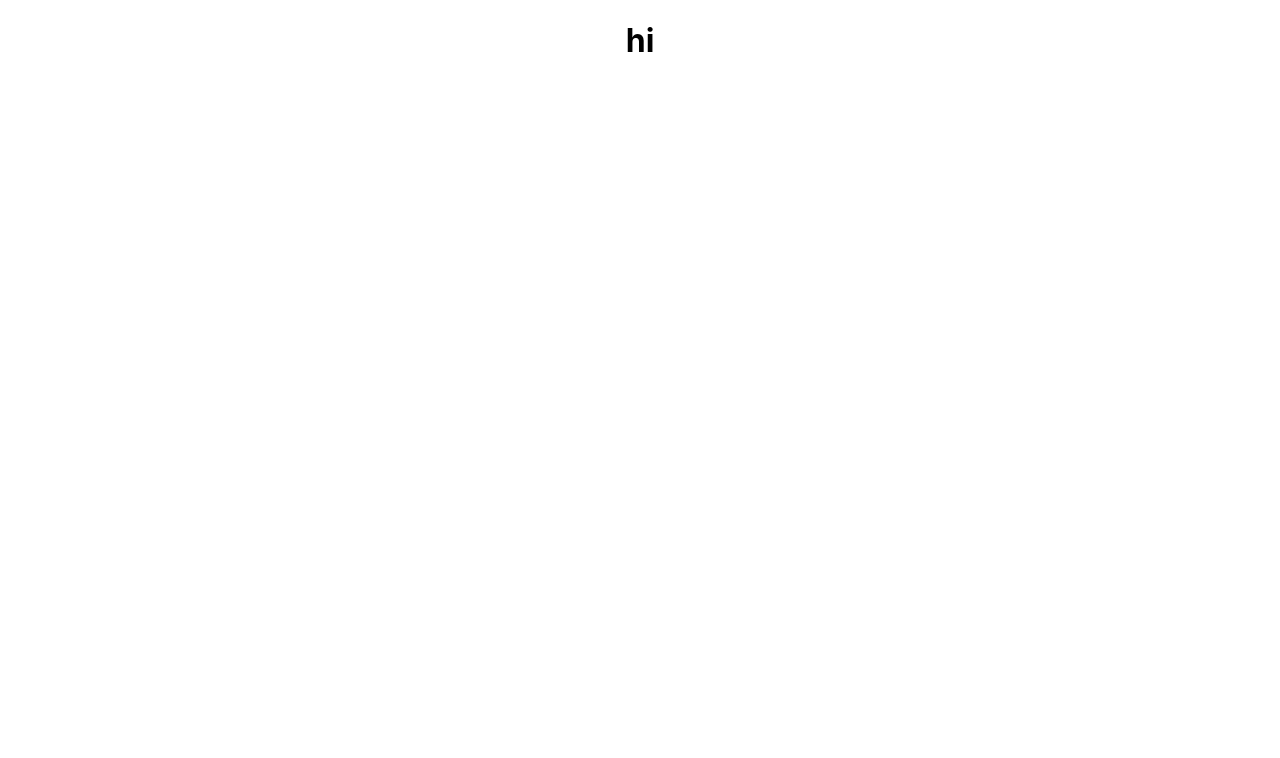
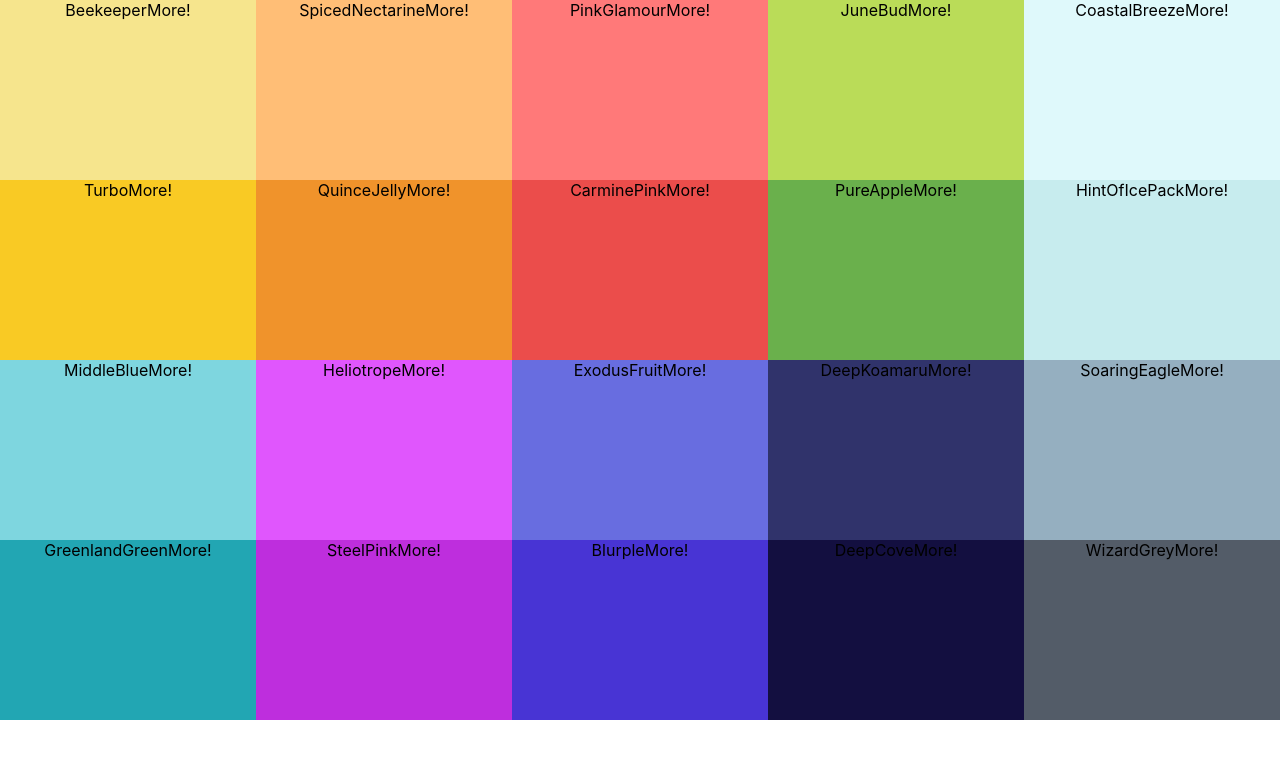
Before and after one commit to MusfiquerRhman/Color-Palette, a React (Create React App) app: page / in a window 1280 px wide. Shown: the top 758 px of the page. Built offline with nearby package versions, Linux system fonts and the light colour scheme.

Commit message:
color box

```diff
--- a/src/App.js
+++ b/src/App.js
@@ -1,11 +1,11 @@
 import './App.css';
 import Pallate from './pallate';
-import seedcolors from './seedcolors';
+import seedColors from './seedcolors';
 
 function App() {
   return (
     <div className="App">
-      <Pallate palette={ seedcolors[4] }/>
+      <Pallate { ...seedColors[4] }/>
     </div>
   );
 }
--- /dev/null
+++ b/src/colorBox.css
@@ -0,0 +1,8 @@
+.colorBox {
+    width: 20%;
+    height: 25%;
+    margin: 0 auto;
+    display: inline-block;
+    cursor: pointer;
+    position: relative;
+}
--- /dev/null
+++ b/src/colorBox.js
@@ -0,0 +1,13 @@
+import React, { Component } from 'react';
+import "./colorBox.css";
+
+export default class colorBox extends Component {
+    render() {
+        return (
+            <div className="colorBox" style={{background: this.props.background}}>
+                <span>{this.props.name}</span>
+                <span>More!</span>
+            </div>
+        )
+    }
+}
--- /dev/null
+++ b/src/palette.css
@@ -0,0 +1,7 @@
+.palette {
+    height: 100vh;
+}
+
+.palette-colors {
+    height: 90%;
+}
--- a/src/pallate.js
+++ b/src/pallate.js
@@ -1,10 +1,18 @@
 import React, { Component } from 'react'
+import ColorBox from './colorBox'
+import "./palette.css";
 
 export default class pallate extends Component {
     render() {
+        const colorBox = this.props.colors.map(color => (
+            <ColorBox background={color.color} name={color.name}/>
+        ));
+
         return (
-            <div>
-                <h1>hi</h1>
+            <div className="palette">
+                <div className="palette-colors">
+                    {colorBox}
+                </div>
             </div>
         )
     }
```
